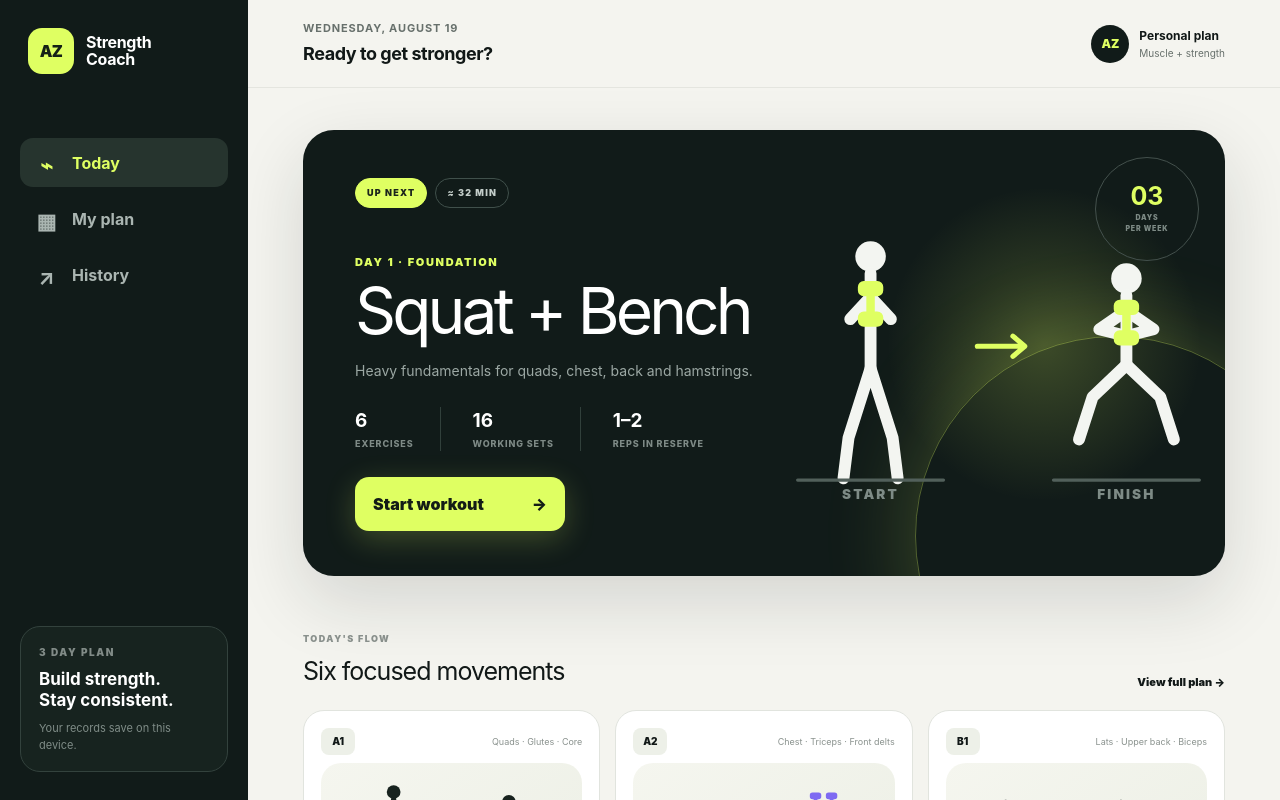
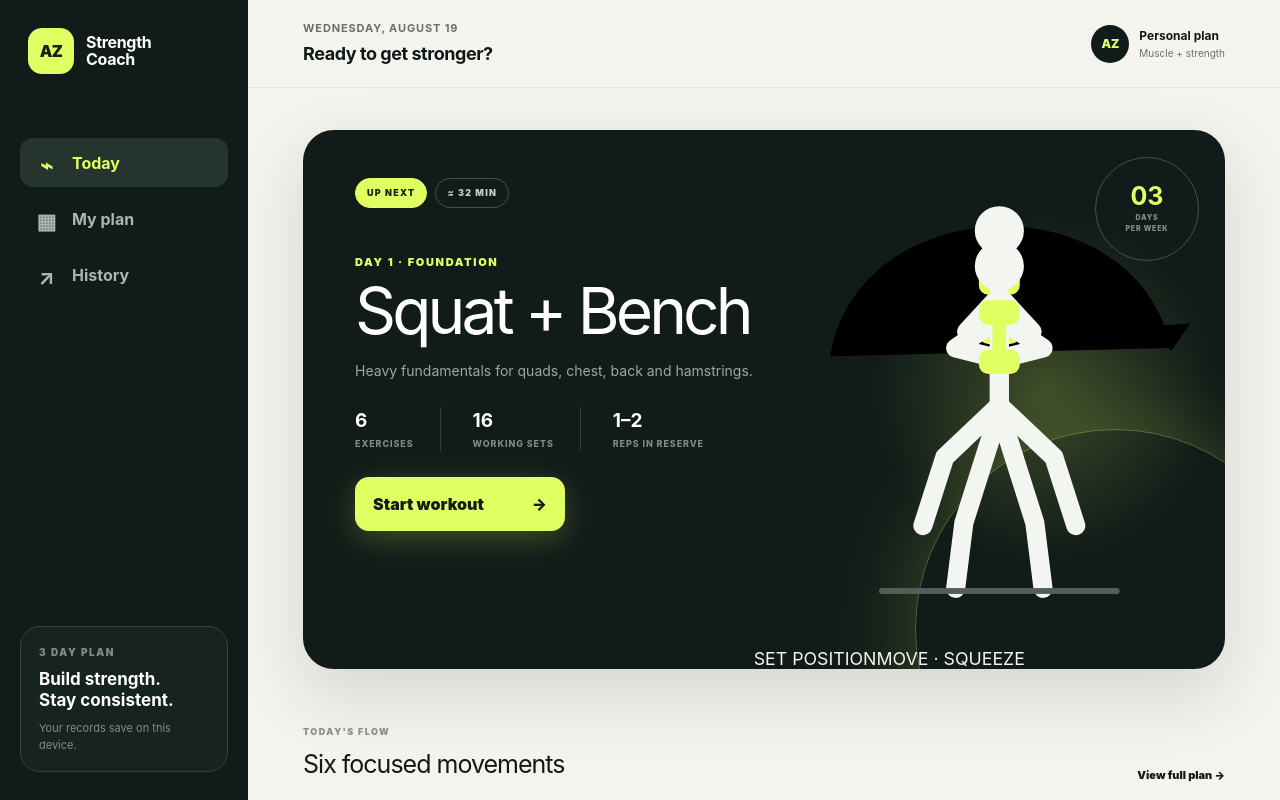
Before and after one commit to ahmarzia/strength-coach, a React (Vite) app: page / in a window 1280 px wide. Shown: the top 800 px of the page. Built offline with nearby package versions, Linux system fonts and the light colour scheme.

Commit message:
Animate exercise form demonstrations

```diff
--- a/src/ExerciseVisual.tsx
+++ b/src/ExerciseVisual.tsx
@@ -1,3 +1,5 @@
+import { useState } from "react";
+
 type Props = { kind: string; compact?: boolean };
 
 function DB({ x, y, rotate = 0 }: { x: number; y: number; rotate?: number }) {
@@ -62,7 +64,40 @@ function Pose({ kind, finish, x }: { kind: string; finish: boolean; x: number })
 }
 
 export default function ExerciseVisual({ kind, compact = false }: Props) {
-  return <div className={`exercise-visual ${compact ? "compact" : ""}`} aria-label="Illustrated start and finish positions">
-    <svg viewBox="0 0 290 190" role="img"><Pose kind={kind} finish={false} x={14} /><path className="motion-arrow" d="M132 91H159M153 85L160 91L153 97" /><Pose kind={kind} finish x={165} /><text x="69" y="181" textAnchor="middle">START</text><text x="220" y="181" textAnchor="middle">FINISH</text></svg>
+  const [paused, setPaused] = useState(false);
+
+  if (compact) {
+    return <div className="exercise-visual compact" aria-label="Illustrated start and finish positions">
+      <svg viewBox="0 0 290 190" role="img">
+        <Pose kind={kind} finish={false} x={14} />
+        <path className="motion-arrow" d="M132 91H159M153 85L160 91L153 97" />
+        <Pose kind={kind} finish x={165} />
+        <text x="69" y="181" textAnchor="middle">START</text>
+        <text x="220" y="181" textAnchor="middle">FINISH</text>
+      </svg>
+    </div>;
+  }
+
+  return <div className={`exercise-visual animated ${paused ? "paused" : ""}`} aria-label="Looping animated exercise demonstration">
+    <div className="motion-stage">
+      <div className="motion-topline">
+        <span><i aria-hidden="true" /> FORM DEMO</span>
+        <small>1 CONTROLLED REP</small>
+      </div>
+      <svg viewBox="0 0 180 190" role="img">
+        <path className="motion-orbit" d="M28 84C38 23 139 19 153 81" />
+        <path className="motion-orbit-arrow" d="M145 73L153 82L160 72" />
+        <g className="motion-frame motion-start"><Pose kind={kind} finish={false} x={35} /></g>
+        <g className="motion-frame motion-finish"><Pose kind={kind} finish x={35} /></g>
+      </svg>
+      <div className="motion-readout" aria-hidden="true">
+        <span className="motion-label motion-label-start">SET POSITION</span>
+        <span className="motion-label motion-label-finish">MOVE · SQUEEZE</span>
+      </div>
+      <div className="motion-progress" aria-hidden="true"><span /></div>
+      <button className="motion-toggle" type="button" onClick={() => setPaused((value) => !value)} aria-label={paused ? "Play exercise demonstration" : "Pause exercise demonstration"}>
+        <span aria-hidden="true">{paused ? "▶" : "Ⅱ"}</span> {paused ? "Play" : "Pause"}
+      </button>
+    </div>
   </div>;
 }
```
